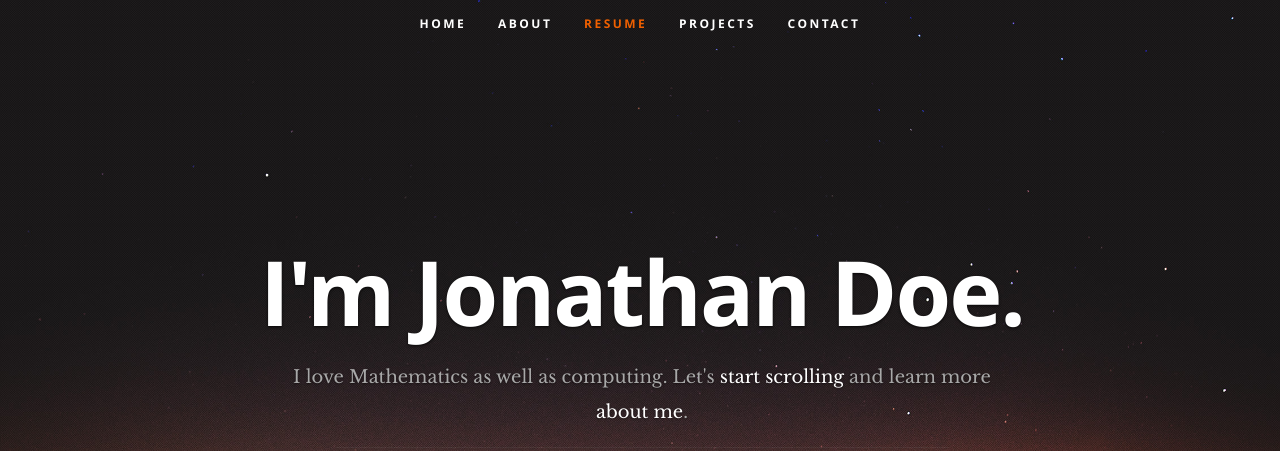
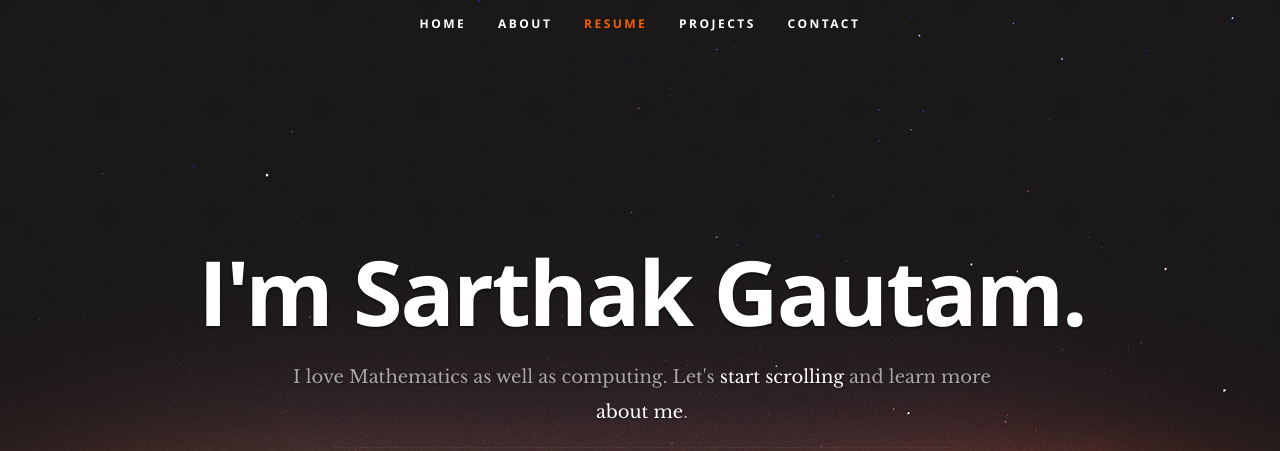
Before and after one commit to iSarthakGautam/iSarthakGautam.github.io, a plain HTML site: page index.html in a window 1280 px wide. Shown: the top 451 px of the page. Drawn offline with nearby package versions, Linux system fonts and the light colour scheme.

Commit message:
Update index.html

```diff
--- a/index.html
+++ b/index.html
@@ -46,7 +46,7 @@
 
       <div class="row banner">
          <div class="banner-text">
-            <h1 class="responsive-headline">I'm Jonathan Doe.</h1>
+            <h1 class="responsive-headline">I'm Sarthak Gautam.</h1>
             <h3>I love Mathematics as well as computing. Let's <a class="smoothscroll" href="#about">start scrolling</a>
             and learn more <a class="smoothscroll" href="#about">about me</a>.</h3>
             <hr />
```
